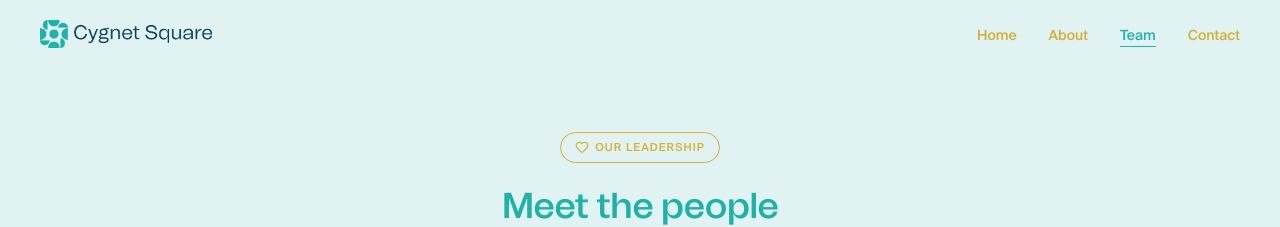
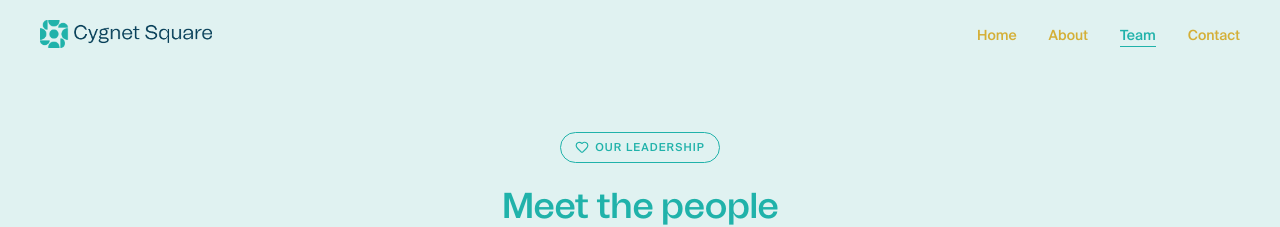
Before and after one commit to Cr4N31/cygnet-square, a React (Vite) app in the folder cygnet_square/: page /team in a window 1280 px wide. Shown: the top 227 px of the page. Built offline with nearby package versions, Linux system fonts and the light colour scheme.

Commit message:
Changed headline text color on teamsection.jsx

```diff
--- a/cygnet_square/src/components/Team/TeamSection.jsx
+++ b/cygnet_square/src/components/Team/TeamSection.jsx
@@ -30,7 +30,7 @@ function TeamSection() {
       data-aos="fade-up"
     >
       <div className="text-center max-w-xl mx-auto mb-12">
-        <span className="text-[11px] tracking-widest uppercase text-gold font-medium border border-gold px-3.5 py-1.5 rounded-full inline-flex items-center gap-1.5 mb-5">
+        <span className="text-[11px] tracking-widest uppercase text-accent font-medium border border-accent px-3.5 py-1.5 rounded-full inline-flex items-center gap-1.5 mb-5">
           <Heart className="w-3.5 h-3.5" /> Our Leadership
         </span>
 
```
